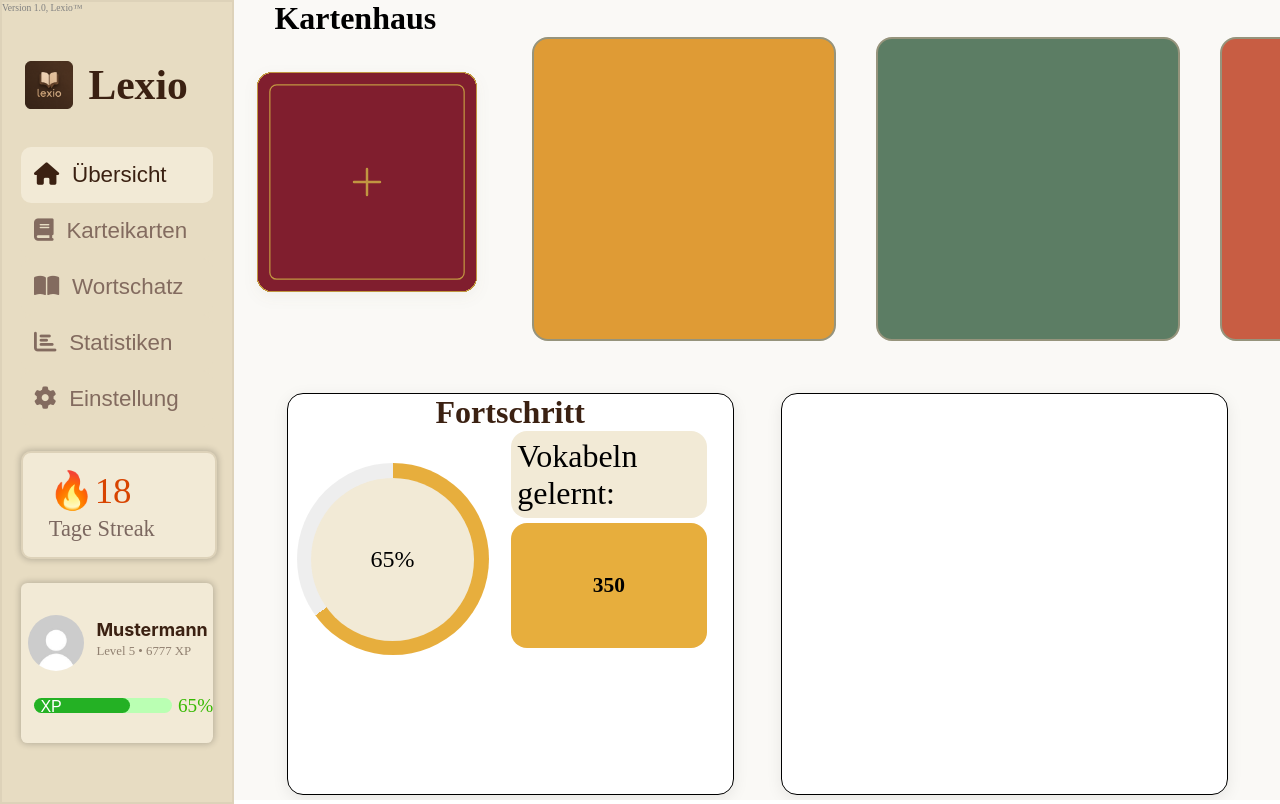
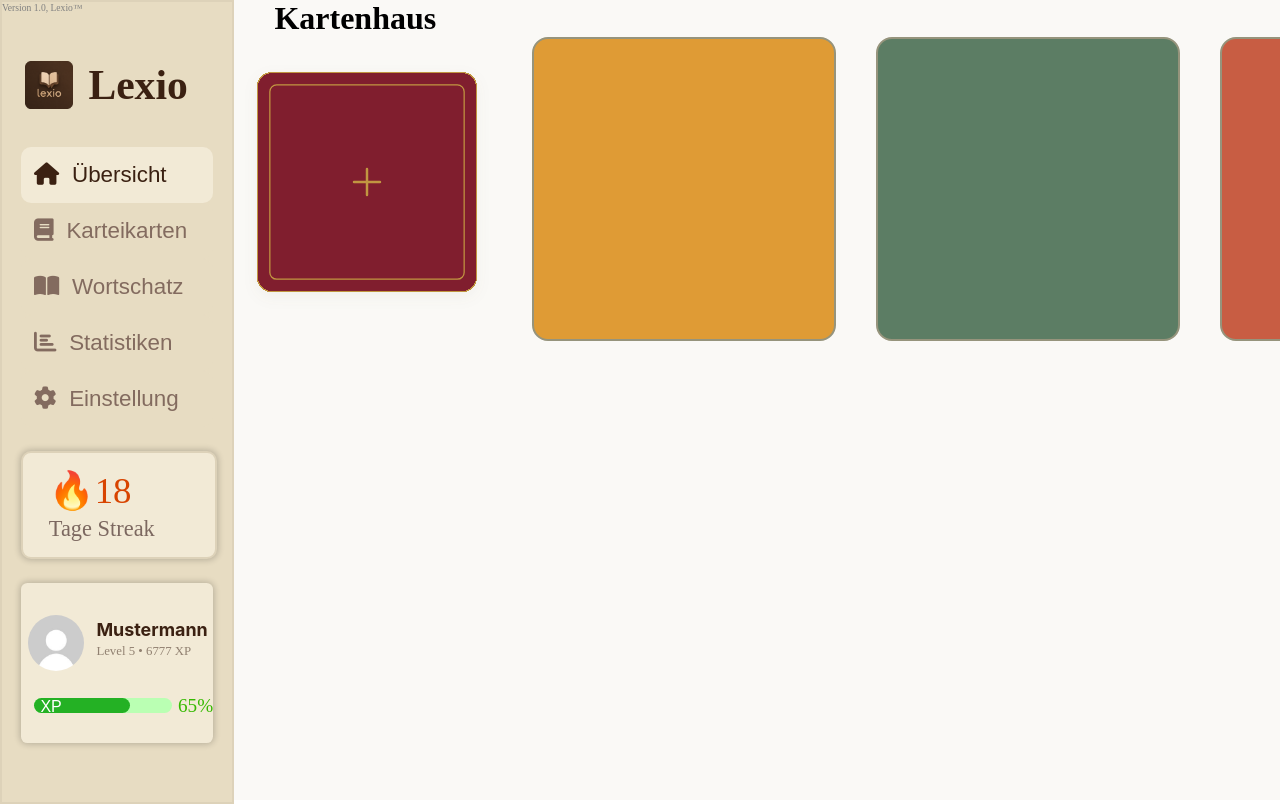
Before and after one commit to croissant1qp1-hue/lexio, a Next.js app: page / in a window 1280 px wide. Built offline with nearby package versions, Linux system fonts and the light colour scheme.

Commit message:
stats angefangen umzuschreiben

```diff
--- a/app/page.tsx
+++ b/app/page.tsx
@@ -1,57 +1,15 @@
 import KarteikartenUebersicht from '@/components/karteikarten-übersicht';
+import Stats from "@/components/stats"
 import "./main-body.css";
 
 export default function Home() {
   return (
     <>
     <div className="heading-und-xp">
-                <h4 className="heading-kartenhaus">Kartenhaus</h4>
-            </div>
-            <KarteikartenUebersicht />
-            <div className="stats">
-
-                <div className="progress">
-
-                    <h4 className="text-prog">Fortschritt</h4>
-
-                    <div className="ring-rest">
-
-                        <div className="ring" style={{ "--progress": 65 } as React.CSSProperties}>
-
-                            <div className="inner">
-                                <span>65%</span>
-                            </div>
-
-                        </div>
-
-
-                        <div className="gelernte-karten-rest-stats">
-
-                            <div className="vokabs-gelernt">
-
-                                <div className="vokabeln-gelernt-div-inner">
-                                    <p>Vokabeln gelernt:</p>
-                                </div>
-
-                                <div className="num-gelernt">
-                                    <h6>350</h6>
-                                </div>
-
-                            </div>
-
-                        </div>
-
-                    </div>
-
-                </div>
-
-
-                <div className="Erfolge">
-
-                </div>
-
-
-            </div>
+      <h4 className="heading-kartenhaus">Kartenhaus</h4>
+    </div>
+    <KarteikartenUebersicht />
+    <Stats />
   </>
 
   );
--- /dev/null
+++ b/components/stats.tsx
@@ -0,0 +1,19 @@
+import styles from "@/components/styles/stats.module.css"
+export default function Stats() {
+    return(
+        <div className={styles.stats}>
+            <div className={styles.box1} style={{ gridArea: "box1" }}>
+                    test
+            </div>
+            <div className={styles.box2} style={{ gridArea: "box2" }}>
+                test
+            </div>
+            <div className={styles.box3} style={{ gridArea: "box3" }}>
+                    test
+            </div>
+            <div className={styles.box4} style={{ gridArea: "box4" }}>
+                test
+            </div>
+        </div>
+    );
+}
--- /dev/null
+++ b/components/styles/stats.module.css
@@ -0,0 +1,22 @@
+.stats {
+    display:grid;
+    grid-template-columns: repeat(4,clamp(280px,35vw,500px));
+    grid-template-rows: repeat(2,clamp(280px,35vw,500px));
+    gap: clamp(1rem,5%,4rem);
+    margin:clamp(1rem,5%,4rem);
+    grid-template-areas: "box1 box2 box2 box4"
+    "box1 box1 box3 box4";
+}
+
+.box1 {
+    background-color: green;
+}
+.box2 {
+    background: red;
+}
+.box3 {
+    background-color: yellow;
+}
+.box4 {
+    background: blue;
+}
```
